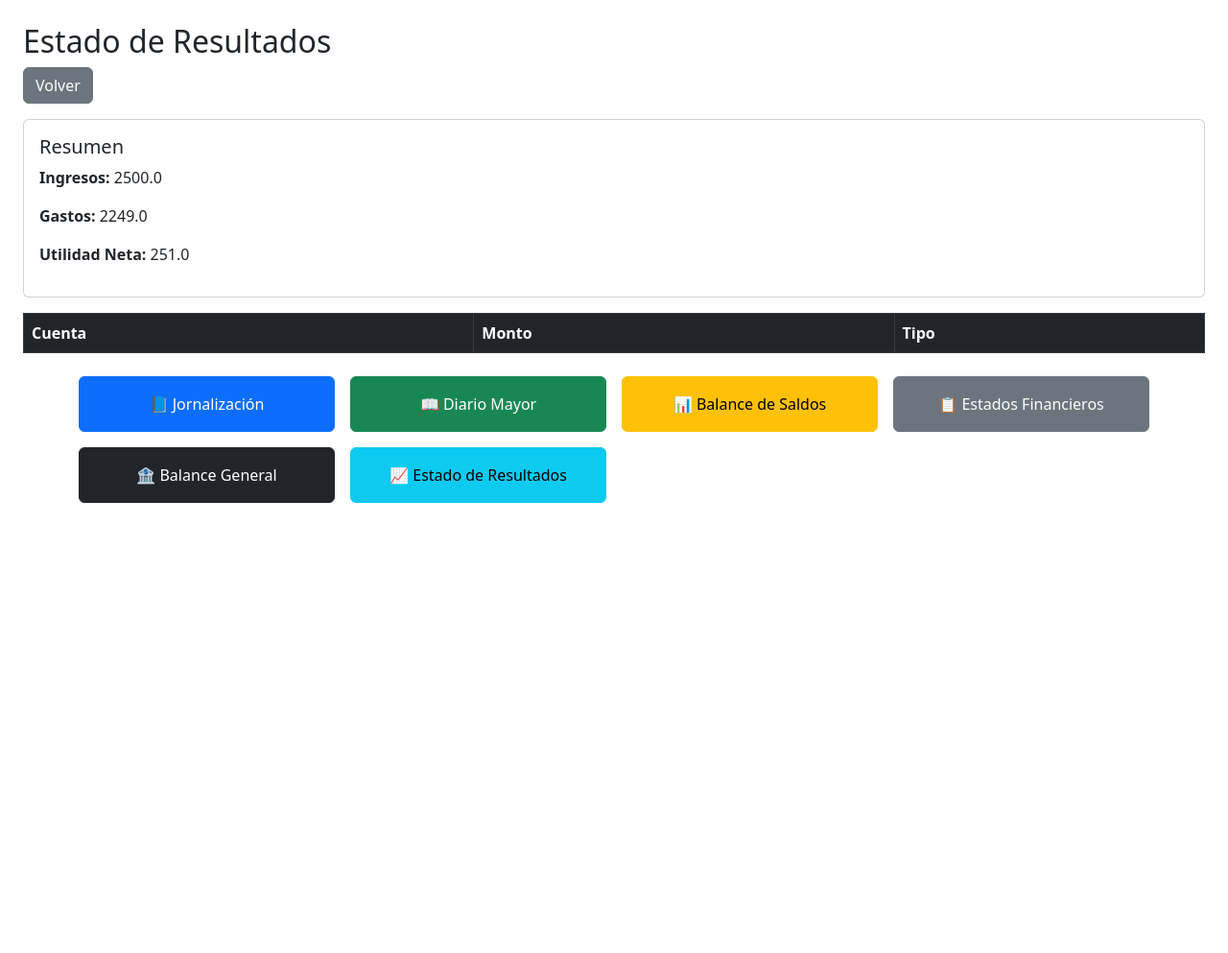
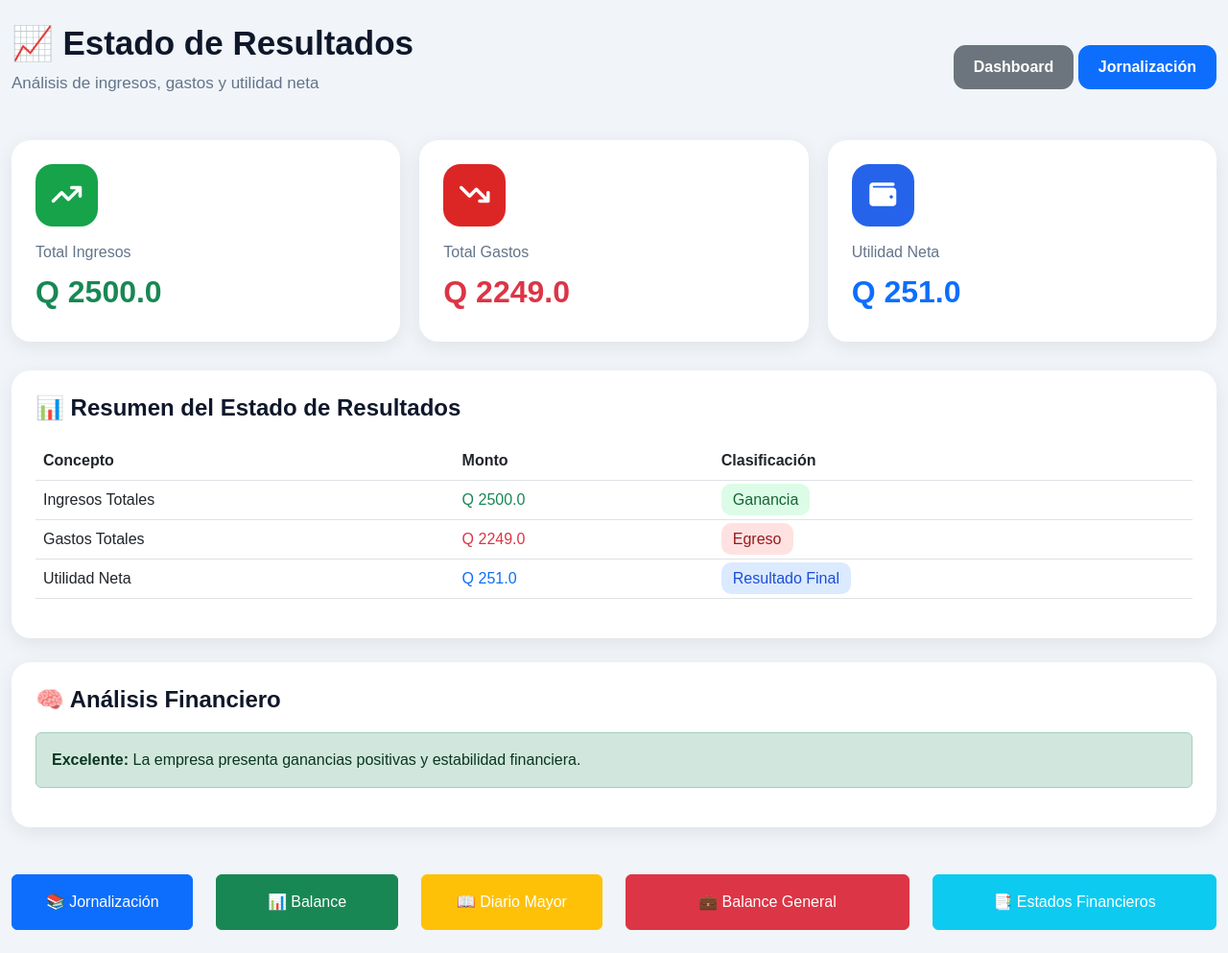
Before and after one commit to benysamayoa/sistema-contable-flask, a Flask app: page /estado_resultados in a window 1280 px wide. Shown: the whole page at 96% size. Before the commit the page ends 524 px from the top, so only its background shows below. Run offline with Flask 3, Linux system fonts and the light colour scheme; data comes from the database, SQL or seed files in the repository; lists and menus that the app fills with data are empty.

Commit message:
Update estado_resultados.html

```diff
--- a/templates/estado_resultados.html
+++ b/templates/estado_resultados.html
@@ -1,98 +1,435 @@
 <!DOCTYPE html>
-<html>
+<html lang="es">
+
 <head>
-    <title>Estado de Resultados</title>
-    <link href="https://cdn.jsdelivr.net/npm/bootstrap@5.3.0/dist/css/bootstrap.min.css" rel="stylesheet">
+
+<meta charset="UTF-8">
+
+<title>Estado de Resultados</title>
+
+<link href="https://cdn.jsdelivr.net/npm/bootstrap@5.3.0/dist/css/bootstrap.min.css" rel="stylesheet">
+
+<link rel="stylesheet"
+href="https://cdnjs.cloudflare.com/ajax/libs/font-awesome/6.5.1/css/all.min.css">
+
+<style>
+
+body{
+    background:#f1f5f9;
+    font-family:Arial, Helvetica, sans-serif;
+}
+
+/* CONTENEDOR */
+
+.container-resultados{
+    max-width:1400px;
+    margin:auto;
+}
+
+/* TOPBAR */
+
+.topbar{
+    display:flex;
+    justify-content:space-between;
+    align-items:center;
+    margin-bottom:30px;
+}
+
+.titulo{
+    font-size:35px;
+    font-weight:bold;
+    color:#0f172a;
+}
+
+.subtitulo{
+    color:#64748b;
+    font-size:17px;
+}
+
+/* TARJETAS */
+
+.grid-cards{
+    display:grid;
+    grid-template-columns:repeat(3,1fr);
+    gap:20px;
+    margin-bottom:30px;
+}
+
+.card-finanza{
+    background:white;
+    border-radius:20px;
+    padding:25px;
+    box-shadow:0 5px 20px rgba(0,0,0,.08);
+    transition:.3s;
+}
+
+.card-finanza:hover{
+    transform:translateY(-5px);
+}
+
+.icono{
+    width:65px;
+    height:65px;
+    border-radius:18px;
+    display:flex;
+    justify-content:center;
+    align-items:center;
+    color:white;
+    font-size:28px;
+    margin-bottom:15px;
+}
+
+.bg-green{
+    background:#16a34a;
+}
+
+.bg-red{
+    background:#dc2626;
+}
+
+.bg-blue{
+    background:#2563eb;
+}
+
+.card-finanza p{
+    color:#64748b;
+    margin:0;
+}
+
+.card-finanza h2{
+    font-weight:bold;
+    margin-top:10px;
+}
+
+/* PANEL */
+
+.panel{
+    background:white;
+    border-radius:20px;
+    padding:25px;
+    box-shadow:0 5px 20px rgba(0,0,0,.08);
+    margin-bottom:25px;
+}
+
+.panel h4{
+    font-weight:bold;
+    margin-bottom:20px;
+    color:#0f172a;
+}
+
+/* TABLA */
+
+.table thead{
+    background:#0f172a;
+    color:white;
+}
+
+.table tbody tr:hover{
+    background:#f8fafc;
+}
+
+/* BADGES */
+
+.badge-ingreso{
+    background:#dcfce7;
+    color:#166534;
+    padding:8px 12px;
+    border-radius:10px;
+}
+
+.badge-gasto{
+    background:#fee2e2;
+    color:#991b1b;
+    padding:8px 12px;
+    border-radius:10px;
+}
+
+.badge-utilidad{
+    background:#dbeafe;
+    color:#1d4ed8;
+    padding:8px 12px;
+    border-radius:10px;
+}
+
+/* BOTONES */
+
+.btn-pro{
+    border-radius:12px;
+    padding:10px 20px;
+    font-weight:bold;
+}
+
+</style>
+
 </head>
 
-<body class="p-4">
+<body>
 
-<h2>Estado de Resultados</h2>
-<a href="/dashboard" class="btn btn-secondary mb-3">Volver</a>
+<div class="container py-4 container-resultados">
 
-<div class="card p-3 mb-3">
-    <h5>Resumen</h5>
-    <p><strong>Ingresos:</strong> {{ ingresos }}</p>
-    <p><strong>Gastos:</strong> {{ gastos }}</p>
-    <p><strong>Utilidad Neta:</strong> {{ utilidad }}</p>
-</div>
+    <!-- TOP -->
 
-<div class="table-responsive">
-<table class="table table-bordered">
+    <div class="topbar">
 
-    <thead class="table-dark">
-        <tr>
-            <th>Cuenta</th>
-            <th>Monto</th>
-            <th>Tipo</th>
-        </tr>
-    </thead>
+        <div>
 
-    <tbody>
-        {% for item in resultados %}
-        <tr>
-            <td>{{ item.cuenta }}</td>
-            <td>{{ item.monto }}</td>
-            <td>{{ item.tipo }}</td>
-        </tr>
-        {% endfor %}
-    </tbody>
+            <h1 class="titulo">
+                📈 Estado de Resultados
+            </h1>
 
-</table>
+            <p class="subtitulo">
+                Análisis de ingresos, gastos y utilidad neta
+            </p>
 
-<div class="container mt-4">
-
-    <div class="row g-3">
-
-        <!-- JORNALIZACION -->
-        <div class="col-md-3">
-            <a href="/jornalizacion" class="btn btn-primary w-100 p-3">
-                📘 Jornalización
-            </a>
         </div>
 
-        <!-- DIARIO MAYOR -->
-        <div class="col-md-3">
-            <a href="/diario_mayor" class="btn btn-success w-100 p-3">
-                📖 Diario Mayor
+        <div>
+
+            <a href="/dashboard"
+            class="btn btn-secondary btn-pro">
+
+                Dashboard
+
             </a>
+
+            <a href="/jornalizacion"
+            class="btn btn-primary btn-pro">
+
+                Jornalización
+
+            </a>
+
         </div>
 
-        <!-- BALANCE DE SALDOS -->
-        <div class="col-md-3">
-            <a href="/balance_saldos" class="btn btn-warning w-100 p-3">
-                📊 Balance de Saldos
-            </a>
+    </div>
+
+    <!-- RESUMEN -->
+
+    <div class="grid-cards">
+
+        <!-- INGRESOS -->
+
+        <div class="card-finanza">
+
+            <div class="icono bg-green">
+                <i class="fa-solid fa-arrow-trend-up"></i>
+            </div>
+
+            <p>Total Ingresos</p>
+
+            <h2 class="text-success">
+                Q {{ ingresos }}
+            </h2>
+
         </div>
 
+        <!-- GASTOS -->
 
-        <!-- ESTADOS FINANCIEROS -->
-        <div class="col-md-3">
-            <a href="/estados_financieros" class="btn btn-secondary w-100 p-3">
-                📋 Estados Financieros
-            </a>
+        <div class="card-finanza">
+
+            <div class="icono bg-red">
+                <i class="fa-solid fa-arrow-trend-down"></i>
+            </div>
+
+            <p>Total Gastos</p>
+
+            <h2 class="text-danger">
+                Q {{ gastos }}
+            </h2>
+
         </div>
 
-         <!-- BALANCE GENERAL -->
-        <div class="col-md-3">
-            <a href="/balance_general" class="btn btn-dark w-100 p-3">
-                🏦 Balance General
-            </a>
+        <!-- UTILIDAD -->
+
+        <div class="card-finanza">
+
+            <div class="icono bg-blue">
+                <i class="fa-solid fa-wallet"></i>
+            </div>
+
+            <p>Utilidad Neta</p>
+
+            <h2 class="text-primary">
+                Q {{ utilidad }}
+            </h2>
+
         </div>
 
+    </div>
 
-        <!-- ESTADO RESULTADOS -->
-        <div class="col-md-3">
-            <a href="/estado_resultados" class="btn btn-info w-100 p-3">
-                📈 Estado de Resultados
-            </a>
+    <!-- TABLA -->
+
+    <div class="panel">
+
+        <h4>
+            📊 Resumen del Estado de Resultados
+        </h4>
+
+        <div class="table-responsive">
+
+            <table class="table table-hover align-middle">
+
+                <thead>
+
+                    <tr>
+                        <th>Concepto</th>
+                        <th>Monto</th>
+                        <th>Clasificación</th>
+                    </tr>
+
+                </thead>
+
+                <tbody>
+
+                    <tr>
+
+                        <td>
+                            Ingresos Totales
+                        </td>
+
+                        <td class="text-success">
+                            Q {{ ingresos }}
+                        </td>
+
+                        <td>
+                            <span class="badge-ingreso">
+                                Ganancia
+                            </span>
+                        </td>
+
+                    </tr>
+
+                    <tr>
+
+                        <td>
+                            Gastos Totales
+                        </td>
+
+                        <td class="text-danger">
+                            Q {{ gastos }}
+                        </td>
+
+                        <td>
+                            <span class="badge-gasto">
+                                Egreso
+                            </span>
+                        </td>
+
+                    </tr>
+
+                    <tr>
+
+                        <td>
+                            Utilidad Neta
+                        </td>
+
+                        <td class="text-primary">
+                            Q {{ utilidad }}
+                        </td>
+
+                        <td>
+                            <span class="badge-utilidad">
+                                Resultado Final
+                            </span>
+                        </td>
+
+                    </tr>
+
+                </tbody>
+
+            </table>
+
         </div>
 
+    </div>
 
+    <!-- ANALISIS -->
 
+    <div class="panel">
+
+        <h4>
+            🧠 Análisis Financiero
+        </h4>
+
+        {% if utilidad > 0 %}
+
+        <div class="alert alert-success">
+
+            <strong>
+                Excelente:
+            </strong>
+
+            La empresa presenta ganancias positivas y estabilidad financiera.
+
+        </div>
+
+        {% elif utilidad < 0 %}
+
+        <div class="alert alert-danger">
+
+            <strong>
+                Atención:
+            </strong>
+
+            La empresa presenta pérdidas. Se recomienda revisar gastos.
+
+        </div>
+
+        {% else %}
+
+        <div class="alert alert-warning">
+
+            <strong>
+                Neutral:
+            </strong>
+
+            No existen ganancias ni pérdidas actualmente.
+
+        </div>
+
+        {% endif %}
+
+    </div>
+
+   <div class="row g-4 mt-4">
+
+    <div class="col-md-2">
+        <a href="/jornalizacion"
+        class="btn btn-primary w-100 btn-acceso py-3">
+            📚 Jornalización
+        </a>
+    </div>
+
+    <div class="col-md-2">
+        <a href="/balance"
+        class="btn btn-success w-100 btn-acceso py-3">
+            📊 Balance
+        </a>
+    </div>
+
+    <div class="col-md-2">
+        <a href="/diario_mayor"
+        class="btn btn-warning text-white w-100 btn-acceso py-3">
+            📖 Diario Mayor
+        </a>
+    </div>
+
+    <div class="col-md-3">
+        <a href="/balance_general"
+        class="btn btn-danger w-100 btn-acceso py-3">
+            💼 Balance General
+        </a>
+    </div>
+
+    <div class="col-md-3">
+        <a href="/estados_financieros"
+        class="btn btn-info text-white w-100 btn-acceso py-3">
+            📑 Estados Financieros
+        </a>
     </div>
 
 </div>
 
 </body>
+
 </html>
```
